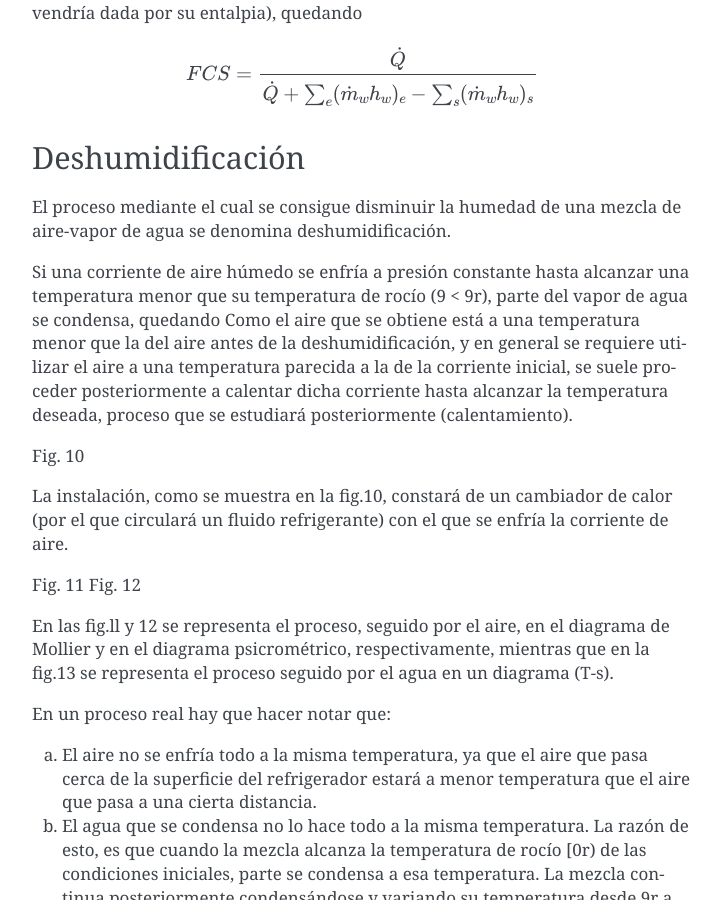
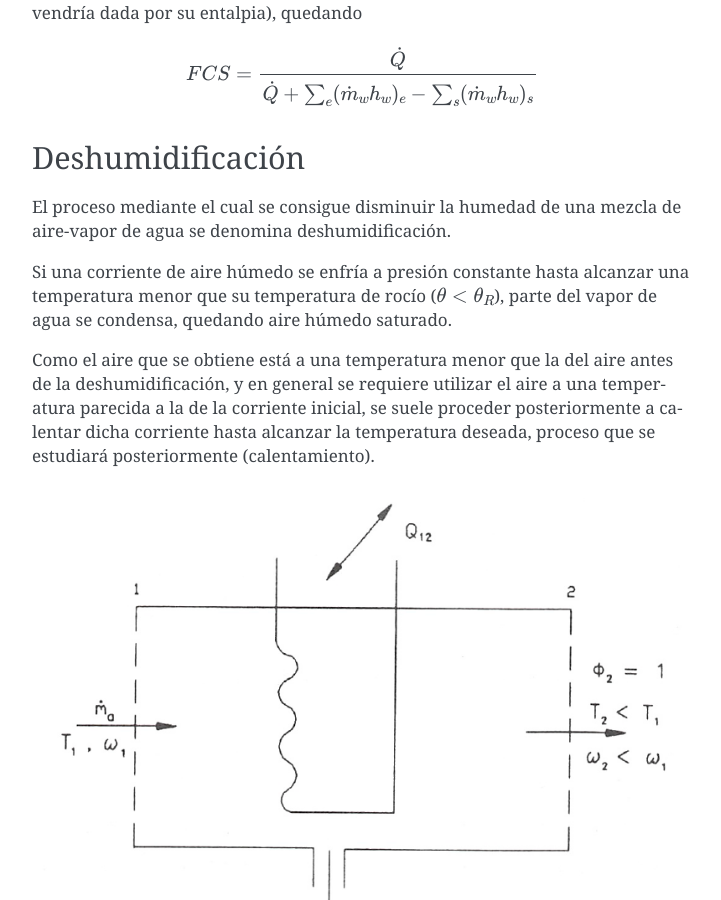
Before and after one commit to mantielero/termodinamica, a Sphinx documentation site: the page built from source/vapores_acondicionamiento.rst, in a window 1280 px wide and 900 px high, scrolled down 4650 px. Shown: the whole window, without its empty margins (388-1109 px from the left). Built offline with Sphinx 7.4.7, drawn with Linux system fonts in a browser that asks for light colours; pages that are not in the unit, such as notebooks, are missing from menus.

Commit message:
Update vapores_acondicionamiento.rst

```diff
--- a/source/vapores_acondicionamiento.rst
+++ b/source/vapores_acondicionamiento.rst
@@ -134,15 +134,19 @@ Deshumidificación
 
 El proceso mediante el cual se consigue disminuir la humedad de una mezcla de aire-vapor de agua se denomina deshumidificación.
 
-Si una corriente de aire húmedo se enfría a presión constante hasta alcanzar una temperatura menor que su temperatura de rocío (9 < 9r), parte del vapor de agua se condensa, quedando
+Si una corriente de aire húmedo se enfría a presión constante hasta alcanzar una temperatura menor que su temperatura de rocío (:math:`\theta < \theta_R`), parte del vapor de agua se condensa, quedando aire húmedo saturado.
+
+
+
 Como el aire que se obtiene está a una temperatura menor que la del aire antes de la deshumidificación, y en general se requiere utilizar el aire a una temperatura parecida a la de la corriente inicial, se suele proceder posteriormente a calentar dicha corriente hasta alcanzar la temperatura deseada, proceso que se estudiará posteriormente (calentamiento).
 
-Fig. 10
+.. figure:: ./img/acondicionamiento_fig10.png
 
 La instalación, como se muestra en la fig.10, constará de un cambiador de calor (por el que circulará un fluido refrigerante) con el que se enfría la corriente de aire.
 
-Fig. 11
-Fig. 12
+.. figure:: ./img/acondicionamiento_fig11.png
+
+.. figure:: ./img/acondicionamiento_fig12.png
 
 
 En las fig.ll y 12 se representa el proceso, seguido por el aire, en el diagrama de Mollier y en el diagrama psicrométrico, respectivamente, mientras que en la fig.13 se representa el proceso seguido por el agua en un diagrama (T-s).
```
